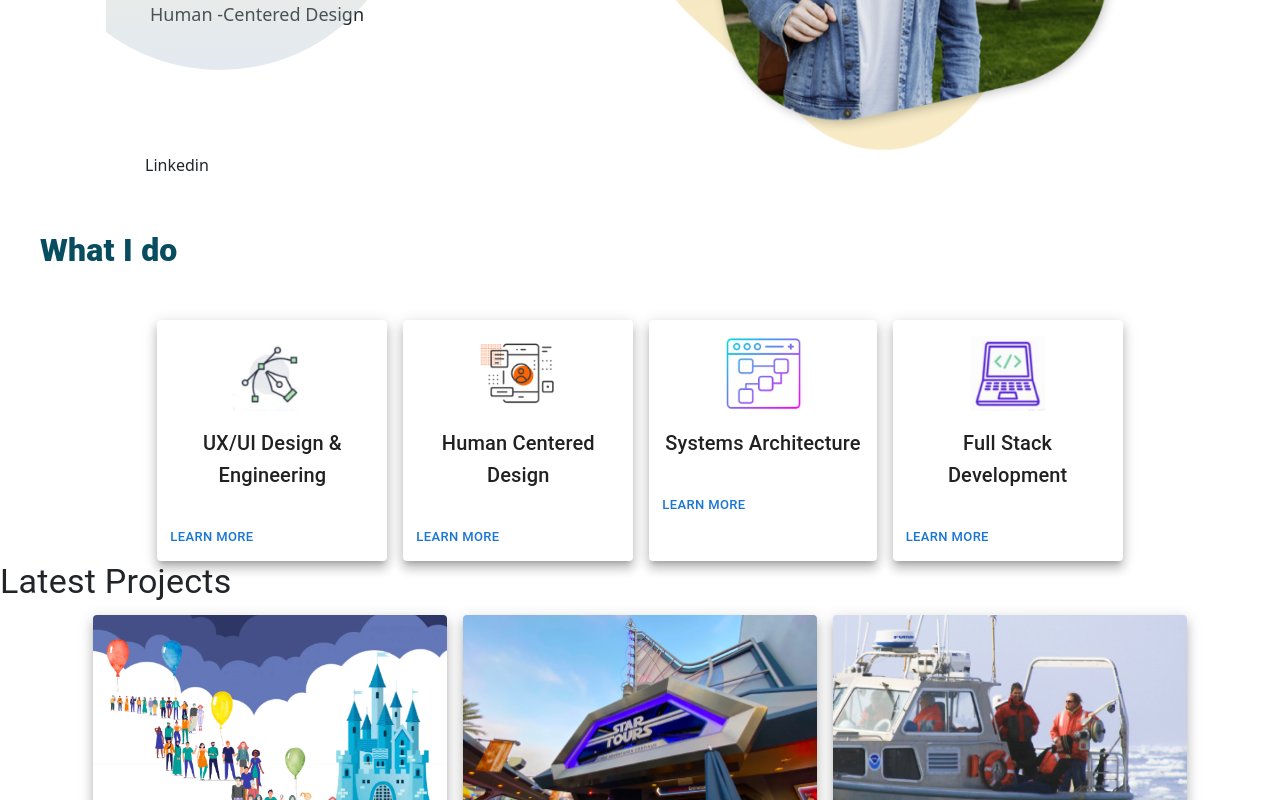
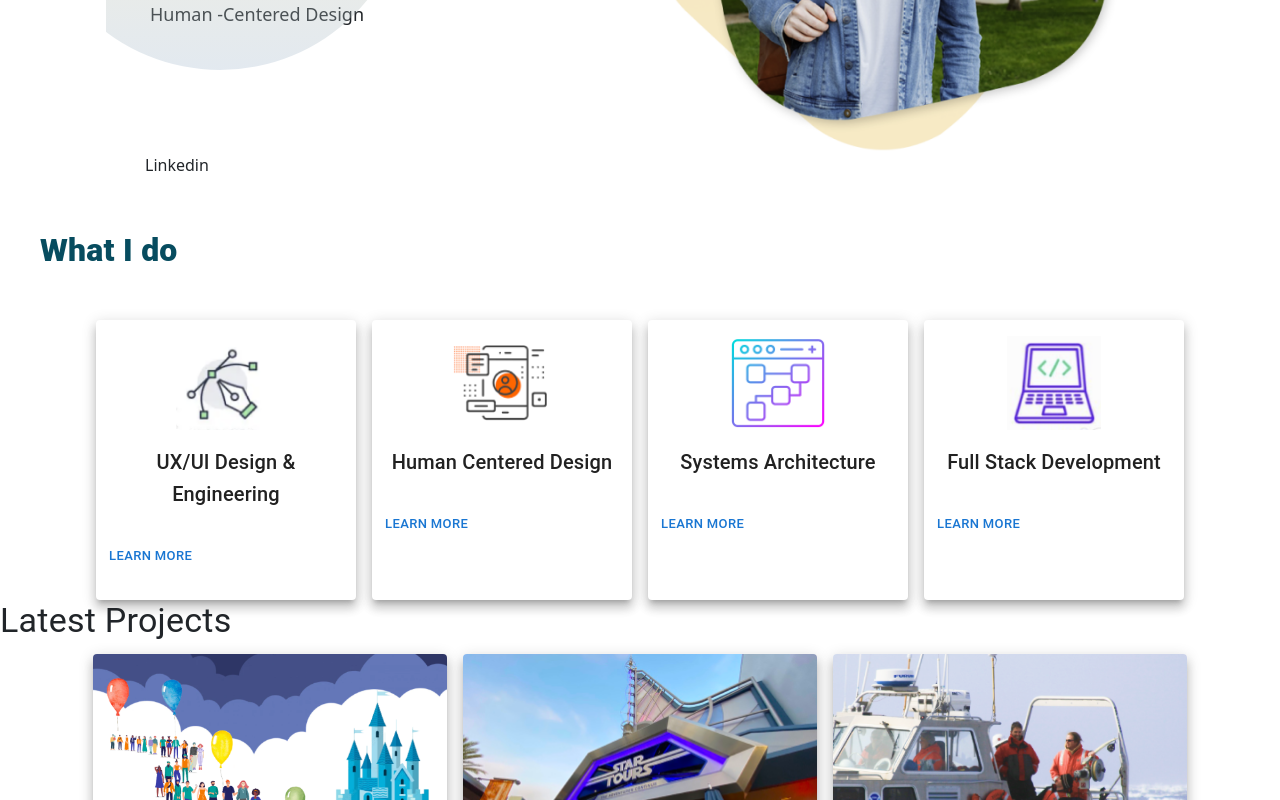
Before and after one commit to aeggermont/aae-portfolio-2023, a React (Create React App) app: page / in a window 1280 px wide. Shown: the part 414-1214 px from the top of the page. Built offline with nearby package versions, Linux system fonts and the light colour scheme.

Commit message:
styling background cards

```diff
--- a/src/Components/background-section/background/background.jsx
+++ b/src/Components/background-section/background/background.jsx
@@ -5,7 +5,7 @@ import CardContent from '@mui/material/CardContent';
 import Typography from '@mui/material/Typography';
 import CardMedia from '@mui/material/CardMedia';
 import { Button, CardActionArea, CardActions } from '@mui/material';
-
+import './background.scss';
 import UXUIDesignIcon from '../../../assets/images/UXUIDesign-Icon.png'
 
 /*
@@ -23,23 +23,23 @@ export default function BackgroundCard(props) {
 
     const title = props.info.title;
     const img = props.info.img;
+    const dimensions = props.dimensions;
+
     console.log('<<< BackgroundCard ');
-    console.log(props);
+    console.log(dimensions.width);
 
     return (
         <Card
             className={styles.fullHeightCard}
             sx={{
-                maxWidth: '230px',
-                maxHeight: '314px',
-                minWidth: '150px',
+                width: dimensions.width,
+                height: dimensions.height,
+
                 '&:hover': {
                     backgroundColor: 'primary.secondary',
                     opacity: [0.9, 0.8, 0.7],
                 },
             }}
-
-            xs={12} sm={12} md={4} lg={4}
             raised='true'
             boxShadow={1}
 
@@ -47,8 +47,7 @@ export default function BackgroundCard(props) {
             <CardActionArea>
                 <CardMedia
                     component="img"
-                    height={'91px'}
-                    width={'91px'}
+                    className="card-media-img"
                     image={img}
                     sx={{ padding: "1em 1em 0 1em", objectFit: "contain" }}
                     alt="My skills in UX / UI Engineering"
@@ -72,5 +71,6 @@ export default function BackgroundCard(props) {
 
 BackgroundCard.prototype = {
     title : PropTypes.string.isRequired,
-    img: PropTypes.object.isRequired
+    img: PropTypes.object.isRequired,
+    dimensions: PropTypes.object.isRequired
 }
```
